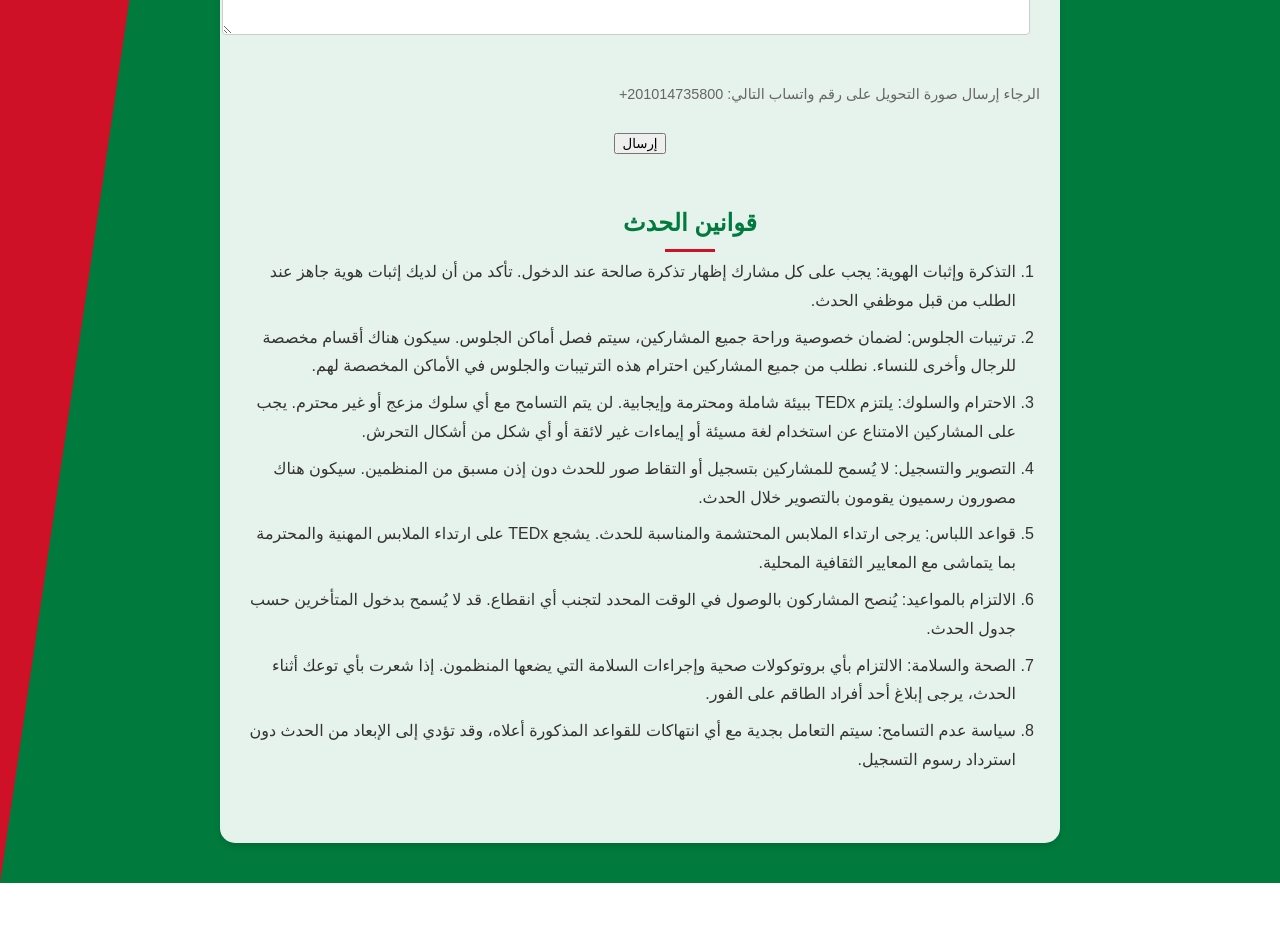
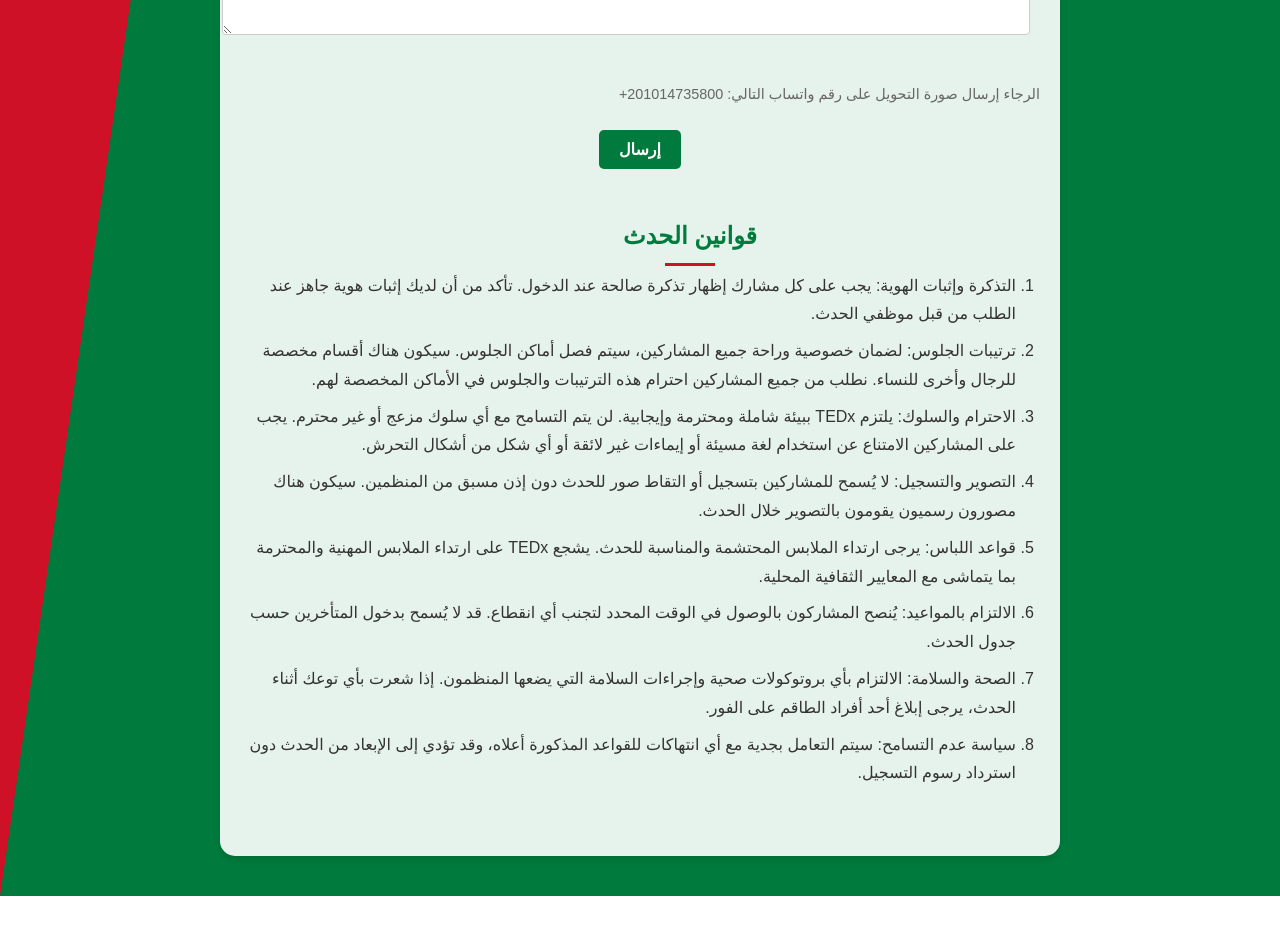
Before and after one commit to Abdo1629/TedxTabaryElHegaz, a Next.js app: page /event-3 in a window 1280 px wide. Shown: the part 2140-3067 px from the top of the page. Built offline with nearby package versions, Linux system fonts and the light colour scheme; a web font is replaced by a local one.

Commit message:
style btn

```diff
--- a/src/app/globals.css
+++ b/src/app/globals.css
@@ -2630,7 +2630,7 @@ footer .social-icon.linkedin:hover {
   background-color: #CE1126;
 }
 
-.btn {
+.btn-pals {
   background-color: #007A3D;
   color: #FFFFFF;
   border: none;
@@ -2642,7 +2642,7 @@ footer .social-icon.linkedin:hover {
   transition: background-color 0.3s ease, transform 0.3s ease;
 }
 
-.btn:hover {
+.btn-pals:hover {
   background-color: #CE1126;
   transform: translateY(-2px);
 }
```
